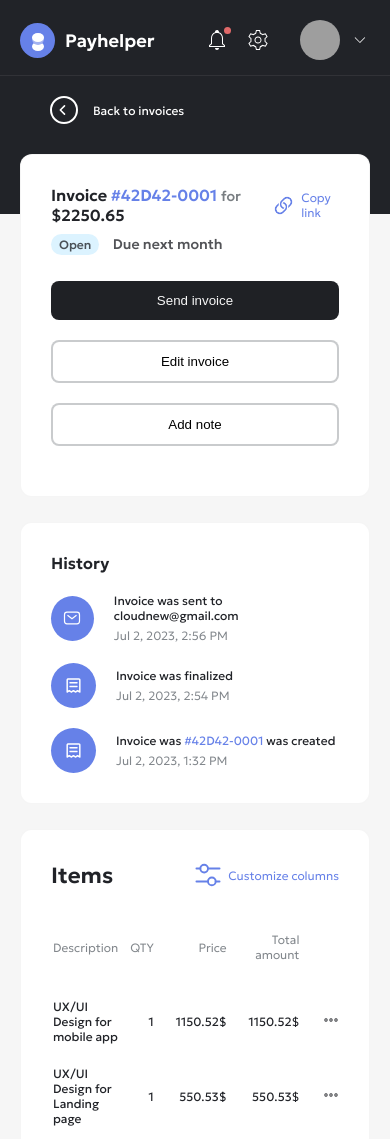
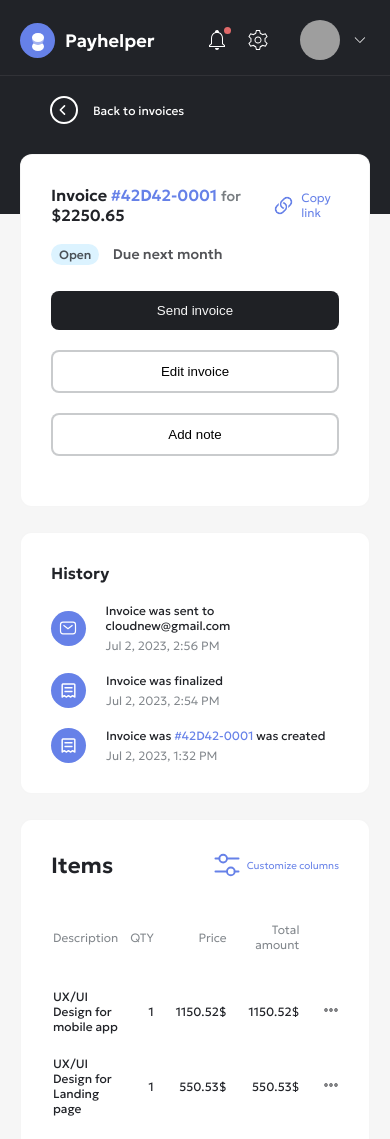
Before and after one commit to Evaloper/Dyen-final-project, a React (Vite) app: page / in a window 390 px wide. Shown: the top 1139 px of the page. Built offline with nearby package versions, Linux system fonts and the light colour scheme; grey boxes are pictures that could not be loaded.

Commit message:
Mobile responsiveness texticon

```diff
--- a/src/components/molecules/TextIcon/index.scss
+++ b/src/components/molecules/TextIcon/index.scss
@@ -5,6 +5,11 @@
   width: 45px;
   height: 45px;
   border-radius: 50%;
+
+  @media screen and (max-width: 500px) {
+    width: 35px;
+    height: 35px;
+  }
 }
 
 .txt-icon-para_date {
@@ -33,8 +38,11 @@
 }
 .slider-icon-div {
   font-weight: 300;
-  @media screen and (min-width: 420px) and (max-width: 768px) {
+  @media screen and (min-width: 500px) and (max-width: 768px) {
     font-size: 12px;
+  }
+  @media screen and (max-width: 500px) {
+    font-size: 10px;
   }
 
 
--- a/src/components/pages/Billing/index.scss
+++ b/src/components/pages/Billing/index.scss
@@ -106,6 +106,9 @@
           font-size: 12px;
         }
 
+        @media screen and (max-width: 500px) {
+          font-size: 12px;
+        }
         img.link-icon {
           width: 25px;
           margin-right: 5px;
@@ -122,6 +125,10 @@
       padding: 10px 0;
       font-weight: 500;
       color: #212328c7;
+      @media screen and (min-width: 280px) and (max-width: 500px) {
+        padding-top: 20px;
+      }
+
       .span-open-para {
         background-color: #dcf3ff;
         border: none;
```
